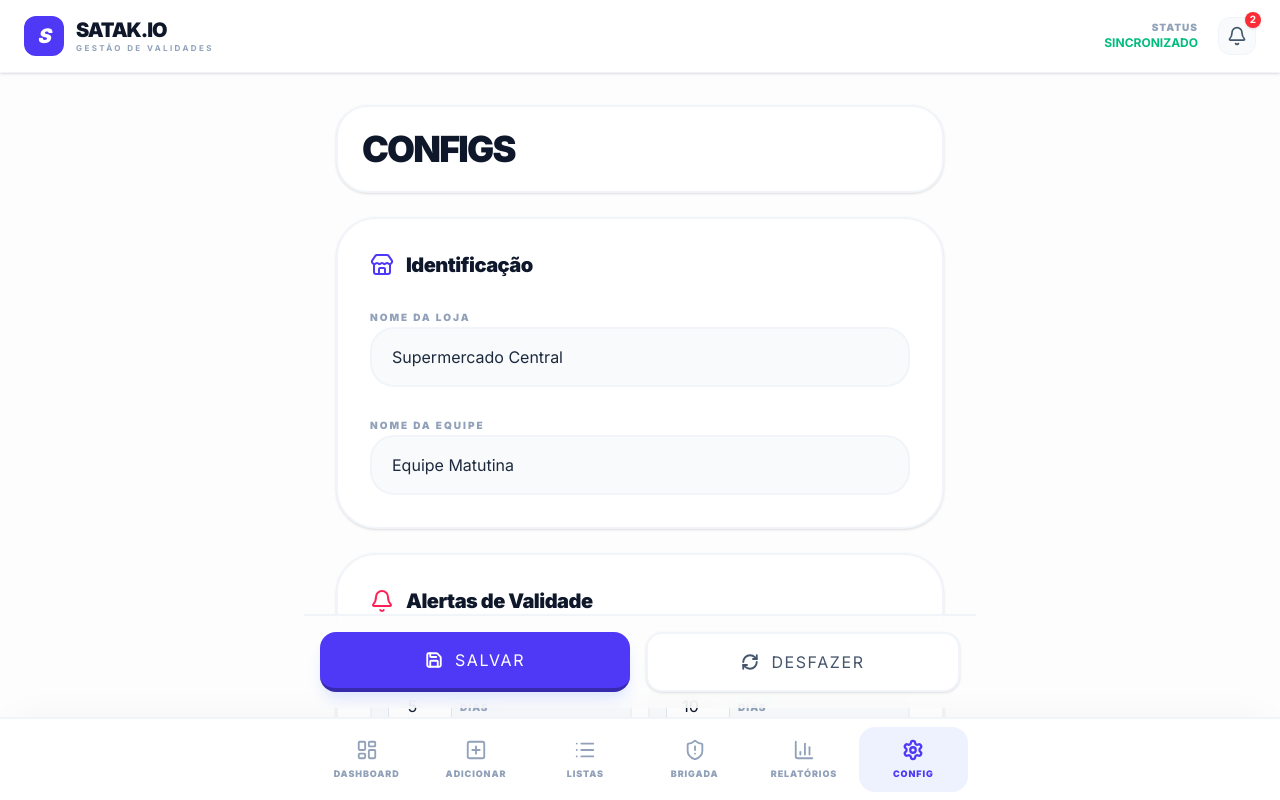
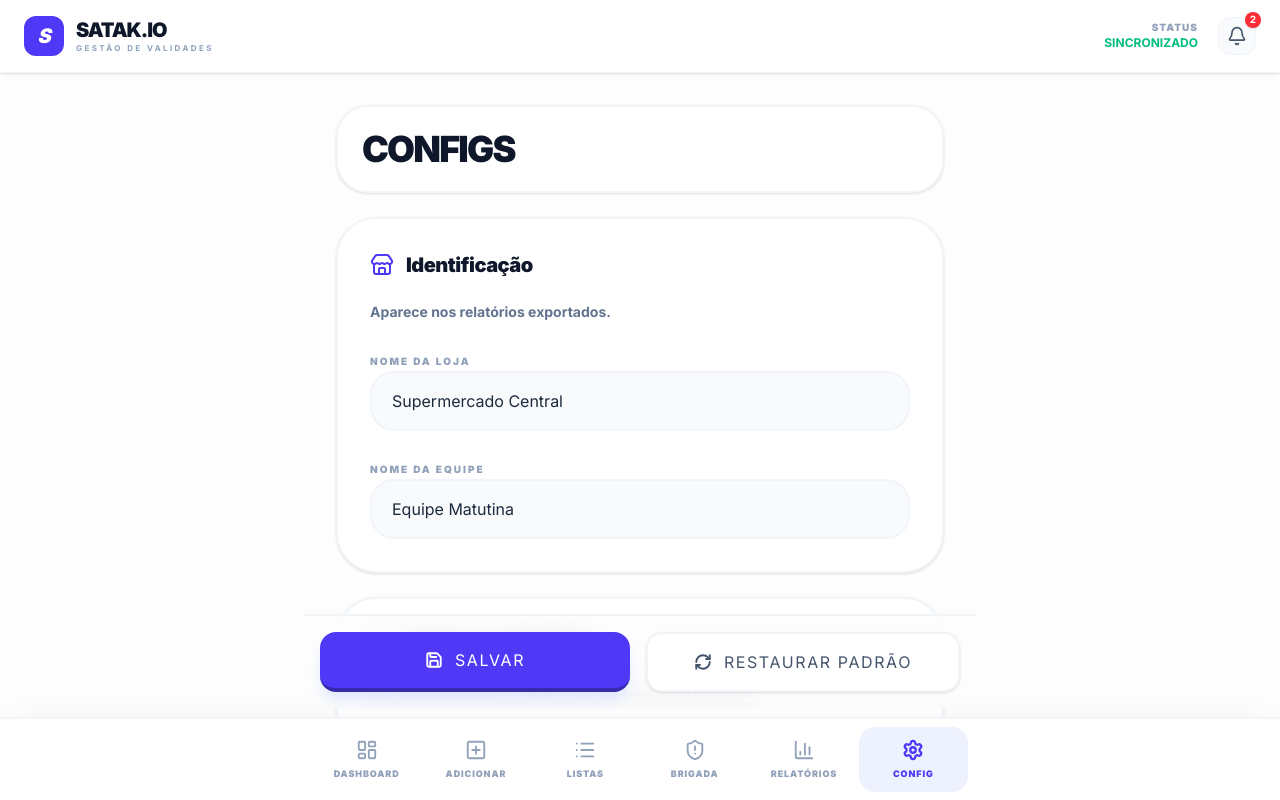
Before and after one commit to zatarana/Validadesatak, a React (Vite) app: page / in a window 1280 px wide. Both pictures are taken after a click on the button "CONFIG". Shown: the top 800 px of the page. Built offline with nearby package versions, Linux system fonts and the light colour scheme.

Commit message:
Add notification time and reset defaults settings

```diff
--- a/src/pages/Settings.tsx
+++ b/src/pages/Settings.tsx
@@ -1,11 +1,10 @@
 import React, { useState, useEffect } from 'react';
 import { useStore } from '../store/StoreContext';
 import { Store, Bell, Clock, ShieldAlert, Save, RefreshCw } from 'lucide-react';
+import { toast } from 'sonner';
 
 export function SettingsPage() {
-  const { settings, updateSettings } = useStore();
-
-  // Local state for editing before saving
+  const { settings, updateSettings, resetSettings } = useStore();
   const [localSettings, setLocalSettings] = useState(settings);
 
   useEffect(() => {
@@ -14,10 +13,15 @@ export function SettingsPage() {
 
   const handleSave = () => {
     updateSettings(localSettings);
-    alert('Configurações salvas!');
+    toast.success('Configurações salvas!');
   };
 
-  const handleInput = (key: keyof typeof settings, value: any) => {
+  const handleReset = () => {
+    resetSettings();
+    toast.success('Padrões restaurados.');
+  };
+
+  const handleInput = (key: keyof typeof settings, value: string | number) => {
     setLocalSettings(prev => ({ ...prev, [key]: value }));
   };
 
@@ -31,25 +35,16 @@ export function SettingsPage() {
         <h2 className="flex items-center gap-3 font-black text-slate-900 text-xl tracking-tight">
           <Store className="text-indigo-600" size={24} /> Identificação
         </h2>
+        <p className="text-slate-500 font-bold text-sm">Aparece nos relatórios exportados.</p>
 
         <div className="space-y-3">
           <label className="text-[10px] font-black uppercase tracking-[0.2em] text-slate-400">Nome da Loja</label>
-          <input
-            type="text"
-            className="w-full bg-slate-50 border-2 border-slate-100 rounded-[24px] px-5 py-4 focus:outline-none focus:ring-4 focus:ring-indigo-100 focus:border-indigo-500 font-bold text-slate-800 transition-all font-sans"
-            value={localSettings.storeName}
-            onChange={e => handleInput('storeName', e.target.value)}
-          />
+          <input type="text" className="w-full bg-slate-50 border-2 border-slate-100 rounded-[24px] px-5 py-4 focus:outline-none focus:ring-4 focus:ring-indigo-100 focus:border-indigo-500 font-bold text-slate-800 transition-all font-sans" value={localSettings.storeName} onChange={e => handleInput('storeName', e.target.value)} />
         </div>
 
         <div className="space-y-3">
           <label className="text-[10px] font-black uppercase tracking-[0.2em] text-slate-400">Nome da Equipe</label>
-          <input
-            type="text"
-            className="w-full bg-slate-50 border-2 border-slate-100 rounded-[24px] px-5 py-4 focus:outline-none focus:ring-4 focus:ring-indigo-100 focus:border-indigo-500 font-bold text-slate-800 transition-all font-sans"
-            value={localSettings.teamName}
-            onChange={e => handleInput('teamName', e.target.value)}
-          />
+          <input type="text" className="w-full bg-slate-50 border-2 border-slate-100 rounded-[24px] px-5 py-4 focus:outline-none focus:ring-4 focus:ring-indigo-100 focus:border-indigo-500 font-bold text-slate-800 transition-all font-sans" value={localSettings.teamName} onChange={e => handleInput('teamName', e.target.value)} />
         </div>
       </section>
 
@@ -57,67 +52,25 @@ export function SettingsPage() {
         <h2 className="flex items-center gap-3 font-black text-slate-900 text-xl tracking-tight">
           <Bell className="text-rose-500" size={24} /> Alertas de Validade
         </h2>
+        <p className="text-slate-500 font-bold text-sm">Defina os dias de antecedência para cada nível de alerta.</p>
 
         <div className="grid grid-cols-2 gap-4">
-          <div className="space-y-3 bg-slate-50 p-4 rounded-[24px] border-2 border-slate-100">
-            <label className="text-xs font-black text-red-600 flex items-center gap-2 uppercase tracking-widest">
-                <div className="w-2 h-2 rounded-full bg-red-500"></div> Crítico
-            </label>
-            <div className="flex items-center gap-2">
-              <input
-                type="number"
-                className="w-16 bg-white border border-slate-200 rounded-xl px-2 py-2 text-center text-xl font-black text-slate-900 focus:outline-none focus:ring-2 focus:ring-indigo-500"
-                value={localSettings.alertCritical}
-                onChange={e => handleInput('alertCritical', Number(e.target.value))}
-              />
-              <span className="text-slate-400 font-black text-[10px] uppercase tracking-widest mt-1">dias</span>
-            </div>
-          </div>
+          <AlertInput label="Crítico" color="red" value={localSettings.alertCritical} onChange={value => handleInput('alertCritical', value)} />
+          <AlertInput label="Alto" color="amber" value={localSettings.alertHigh} onChange={value => handleInput('alertHigh', value)} />
+          <AlertInput label="Médio" color="indigo" value={localSettings.alertMedium} onChange={value => handleInput('alertMedium', value)} />
+          <AlertInput label="Baixo" color="emerald" value={localSettings.alertLow} onChange={value => handleInput('alertLow', value)} />
+        </div>
+      </section>
 
-          <div className="space-y-3 bg-slate-50 p-4 rounded-[24px] border-2 border-slate-100">
-            <label className="text-xs font-black text-amber-500 flex items-center gap-2 uppercase tracking-widest">
-                <div className="w-2 h-2 rounded-full bg-amber-500"></div> Alto
-            </label>
-            <div className="flex items-center gap-2">
-              <input
-                type="number"
-                className="w-16 bg-white border border-slate-200 rounded-xl px-2 py-2 text-center text-xl font-black text-slate-900 focus:outline-none focus:ring-2 focus:ring-indigo-500"
-                value={localSettings.alertHigh}
-                onChange={e => handleInput('alertHigh', Number(e.target.value))}
-              />
-              <span className="text-slate-400 font-black text-[10px] uppercase tracking-widest mt-1">dias</span>
-            </div>
-          </div>
-
-          <div className="space-y-3 bg-slate-50 p-4 rounded-[24px] border-2 border-slate-100">
-            <label className="text-xs font-black text-indigo-500 flex items-center gap-2 uppercase tracking-widest">
-                <div className="w-2 h-2 rounded-full bg-indigo-500"></div> Médio
-            </label>
-            <div className="flex items-center gap-2">
-              <input
-                type="number"
-                className="w-16 bg-white border border-slate-200 rounded-xl px-2 py-2 text-center text-xl font-black text-slate-900 focus:outline-none focus:ring-2 focus:ring-indigo-500"
-                value={localSettings.alertMedium}
-                onChange={e => handleInput('alertMedium', Number(e.target.value))}
-              />
-              <span className="text-slate-400 font-black text-[10px] uppercase tracking-widest mt-1">dias</span>
-            </div>
-          </div>
-
-          <div className="space-y-3 bg-slate-50 p-4 rounded-[24px] border-2 border-slate-100">
-            <label className="text-xs font-black text-emerald-500 flex items-center gap-2 uppercase tracking-widest">
-                <div className="w-2 h-2 rounded-full bg-emerald-500"></div> Baixo
-            </label>
-            <div className="flex items-center gap-2">
-              <input
-                type="number"
-                className="w-16 bg-white border border-slate-200 rounded-xl px-2 py-2 text-center text-xl font-black text-slate-900 focus:outline-none focus:ring-2 focus:ring-indigo-500"
-                value={localSettings.alertLow}
-                onChange={e => handleInput('alertLow', Number(e.target.value))}
-              />
-              <span className="text-slate-400 font-black text-[10px] uppercase tracking-widest mt-1">dias</span>
-            </div>
-          </div>
+      <section className="bg-white p-6 sm:p-8 rounded-[40px] shadow-sm border-2 border-slate-100 space-y-6">
+        <h2 className="flex items-center gap-3 font-black text-slate-900 text-xl tracking-tight">
+          <Clock className="text-indigo-600" size={24} /> Notificações Push
+        </h2>
+        <p className="text-slate-500 font-bold text-sm">Horário preferido para receber alertas de validade.</p>
+        <div className="space-y-3">
+          <label className="text-[10px] font-black uppercase tracking-[0.2em] text-slate-400">Horário de notificação</label>
+          <input type="time" className="w-full max-w-[220px] bg-slate-50 border-2 border-slate-100 rounded-[24px] px-5 py-4 focus:outline-none focus:ring-4 focus:ring-indigo-100 focus:border-indigo-500 font-black text-slate-800 transition-all" value={localSettings.notificationTime} onChange={e => handleInput('notificationTime', e.target.value)} />
+          <p className="text-xs text-slate-400 font-bold">Obs.: em navegador/PWA, permissões de notificação dependem do aparelho.</p>
         </div>
       </section>
 
@@ -125,30 +78,46 @@ export function SettingsPage() {
         <h2 className="flex items-center gap-3 font-black text-slate-900 text-xl tracking-tight">
           <ShieldAlert className="text-indigo-600" size={24} /> Brigada
         </h2>
+        <p className="text-slate-500 font-bold text-sm">Sugerir mover lotes para a brigada quando faltarem menos de X dias para vencer.</p>
 
         <div className="space-y-3">
-          <label className="text-[10px] font-black uppercase tracking-[0.2em] text-slate-400">Automação de Sugestão</label>
+          <label className="text-[10px] font-black uppercase tracking-[0.2em] text-slate-400">Antecedência para sugestão automática</label>
           <div className="flex items-center gap-3 bg-slate-50 border-2 border-slate-100 p-3 rounded-[24px]">
-              <input
-                type="number"
-                className="w-20 bg-white border border-slate-200 rounded-[16px] px-3 py-3 text-xl font-black text-slate-900 text-center focus:outline-none focus:ring-2 focus:ring-indigo-500"
-                value={localSettings.brigadeAutoSuggest}
-                onChange={e => handleInput('brigadeAutoSuggest', Number(e.target.value))}
-              />
-              <span className="text-slate-500 font-bold text-xs uppercase tracking-widest">Dias Restantes</span>
+            <input type="number" min="0" className="w-24 bg-white border border-slate-200 rounded-[16px] px-3 py-3 text-xl font-black text-slate-900 text-center focus:outline-none focus:ring-2 focus:ring-indigo-500" value={localSettings.brigadeAutoSuggest} onChange={e => handleInput('brigadeAutoSuggest', Number(e.target.value))} />
+            <span className="text-slate-500 font-bold text-xs uppercase tracking-widest">dias antes do vencimento</span>
           </div>
         </div>
       </section>
 
       <div className="fixed bottom-[92px] left-0 right-0 bg-[#fdfdfd]/80 backdrop-blur-md p-4 border-t-2 border-slate-100 flex gap-4 max-w-2xl mx-auto z-40">
         <button onClick={handleSave} className="flex-1 bg-indigo-600 hover:bg-indigo-700 text-white font-black text-[10px] uppercase tracking-widest py-4 px-4 rounded-2xl flex items-center justify-center gap-3 shadow-lg shadow-indigo-100 transition-colors border-b-4 border-indigo-800 active:border-b-0 active:translate-y-1">
-            <Save size={18} strokeWidth={2.5} /> SALVAR
+          <Save size={18} strokeWidth={2.5} /> SALVAR
         </button>
-        <button onClick={() => setLocalSettings(settings)} className="flex-1 bg-white hover:bg-slate-50 text-slate-600 font-black text-[10px] uppercase tracking-widest py-4 px-4 rounded-2xl flex items-center justify-center gap-3 transition-colors border-2 border-slate-100 shadow-sm active:translate-y-1">
-            <RefreshCw size={18} strokeWidth={2.5} /> DESFAZER
+        <button onClick={handleReset} className="flex-1 bg-white hover:bg-slate-50 text-slate-600 font-black text-[10px] uppercase tracking-widest py-4 px-4 rounded-2xl flex items-center justify-center gap-3 transition-colors border-2 border-slate-100 shadow-sm active:translate-y-1">
+          <RefreshCw size={18} strokeWidth={2.5} /> RESTAURAR PADRÃO
         </button>
       </div>
-
     </div>
   );
 }
+
+function AlertInput({ label, color, value, onChange }: { label: string; color: 'red' | 'amber' | 'indigo' | 'emerald'; value: number; onChange: (value: number) => void }) {
+  const colorMap = {
+    red: 'text-red-600 bg-red-500',
+    amber: 'text-amber-500 bg-amber-500',
+    indigo: 'text-indigo-500 bg-indigo-500',
+    emerald: 'text-emerald-500 bg-emerald-500',
+  };
+
+  return (
+    <div className="space-y-3 bg-slate-50 p-4 rounded-[24px] border-2 border-slate-100">
+      <label className={`text-xs font-black flex items-center gap-2 uppercase tracking-widest ${colorMap[color].split(' ')[0]}`}>
+        <div className={`w-2 h-2 rounded-full ${colorMap[color].split(' ')[1]}`}></div> Alerta {label}
+      </label>
+      <div className="flex items-center gap-2">
+        <input type="number" min="0" className="w-16 bg-white border border-slate-200 rounded-xl px-2 py-2 text-center text-xl font-black text-slate-900 focus:outline-none focus:ring-2 focus:ring-indigo-500" value={value} onChange={e => onChange(Number(e.target.value))} />
+        <span className="text-slate-400 font-black text-[10px] uppercase tracking-widest mt-1">dias</span>
+      </div>
+    </div>
+  );
+}
```
